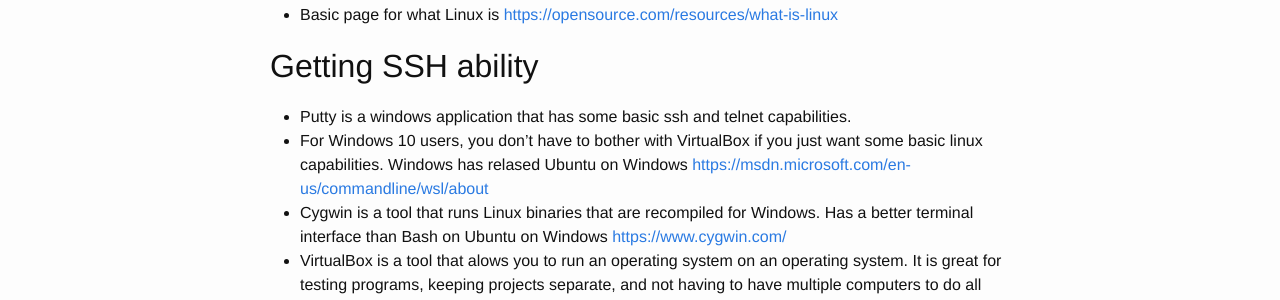
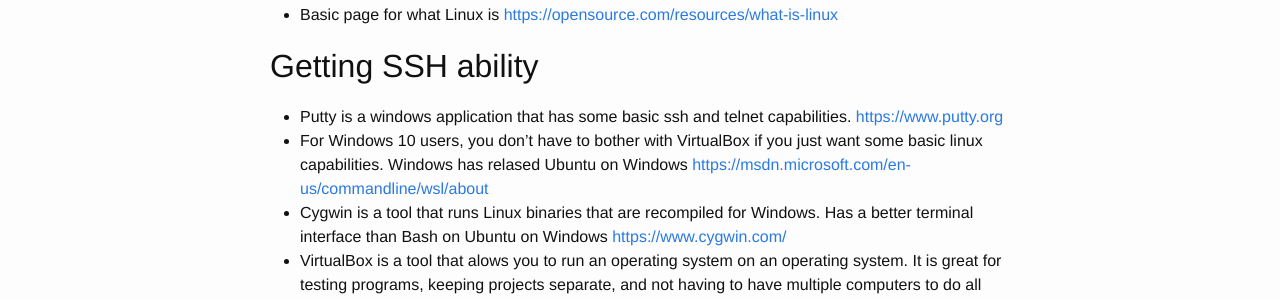
Before and after one commit to VTCSec/vtcsec.org, a Jekyll site: the page built from resources.md, in a window 1280 px wide. Shown: the part 369-669 px from the top of the page. Built offline with Jekyll 4.4.1, drawn with Linux system fonts in a browser that asks for light colours; some of the changed lines change nothing that is shown.

Commit message:
Fixed the link for putty not showing

```diff
--- a/resources.md
+++ b/resources.md
@@ -14,7 +14,7 @@
   - Basic page for what Linux is <https://opensource.com/resources/what-is-linux>
 
 ## Getting SSH ability
-  - Putty is a windows application that has some basic ssh and telnet capabilities. <www.putty.org>
+  - Putty is a windows application that has some basic ssh and telnet capabilities. <https://www.putty.org>
   - For Windows 10 users, you don't have to bother with VirtualBox if you just want some basic linux capabilities. Windows has relased Ubuntu on Windows <https://msdn.microsoft.com/en-us/commandline/wsl/about>
   - Cygwin is a tool that runs Linux binaries that are recompiled for Windows. Has a better terminal interface than Bash on Ubuntu on Windows <https://www.cygwin.com/>
   - VirtualBox is a tool that alows you to run an operating system on an operating system. It is great for testing programs, keeping projects separate, and not having to have multiple computers to do all your work. If you install a Linux image, then it will usually have SSH capabilities. <https://www.virtualbox.org/wiki/>
```
